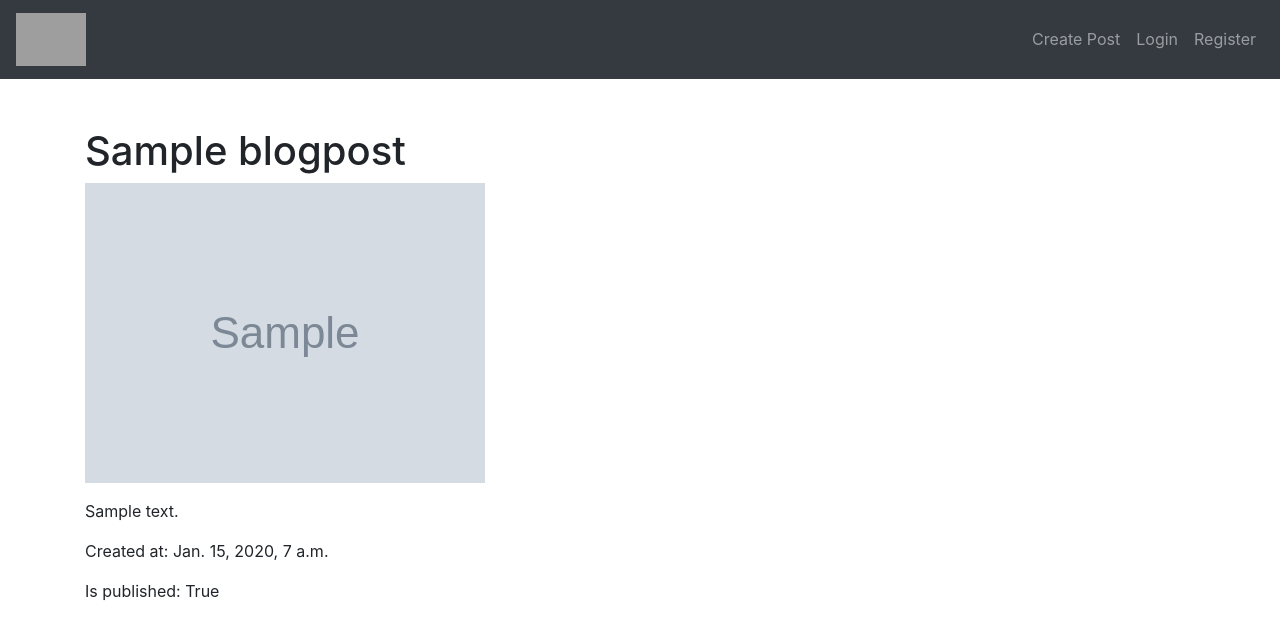
After one commit to baidyprod/Baidygram, a Django app: a page that uses templates/base.html in a window 1280 px wide. The commit adds this page. Shown: the top 640 px of the page. Run offline with Django 4.2, Linux system fonts and the light colour scheme; tables that the repository leaves empty hold one stand-in row (values such as "Sample post"); grey boxes marked "Sample" are stand-in pictures; some libraries are stand-ins or nearby versions; grey boxes are pictures that could not be loaded.

Commit message:
Commit 2 - Posts, editing etc

```diff
--- a/blog/models.py
+++ b/blog/models.py
@@ -5,20 +5,19 @@ from django.db import models
 
 class BlogUser(models.Model):
     user = models.OneToOneField(settings.AUTH_USER_MODEL, on_delete=models.CASCADE, null=True, blank=True)
-    email = models.EmailField(unique=True, null=True, blank=True)
-    bio = models.TextField()
-    avatar = models.ImageField(upload_to='avatars/')
-    website = models.URLField()
+    email = models.EmailField(unique=True, blank=True, null=True)
+    bio = models.TextField(blank=True)
+    avatar = models.ImageField(upload_to='avatars/', default='avatars/default_avatar/blank-profile-picture.png')
+    website = models.URLField(blank=True)
 
 
 class BlogPost(models.Model):
     title = models.CharField(max_length=255)
     short_description = models.TextField()
-    text = models.TextField()
+    text = models.TextField(blank=True)
     image = models.ImageField(upload_to='posts/')
     author = models.ForeignKey(settings.AUTH_USER_MODEL, on_delete=models.CASCADE)
     created_at = models.DateTimeField(auto_now_add=True)
-    is_draft = models.BooleanField(default=True)
     is_published = models.BooleanField(default=False)
 
 
--- a/blog/urls.py
+++ b/blog/urls.py
@@ -4,5 +4,7 @@ from . import views
 
 app_name = 'blog'
 urlpatterns = [
-    path('home/', views.home, name='home')
+    path('home/', views.home, name='home'),
+    path('create/', views.BlogPostCreateView.as_view(), name='create_post'),
+
 ]
--- a/blog/views.py
+++ b/blog/views.py
@@ -5,8 +5,10 @@ from django.urls import reverse_lazy
 from django.contrib.messages.views import SuccessMessageMixin
 from django.contrib.auth.mixins import LoginRequiredMixin
 from django.shortcuts import render
+from django.shortcuts import get_object_or_404
+from django.core.exceptions import PermissionDenied
 
-from .models import BlogUser
+from .models import BlogUser, BlogPost
 
 User = get_user_model()
 
@@ -27,23 +29,39 @@ class RegisterFormView(generic.FormView):
 
 class UpdateProfile(LoginRequiredMixin, SuccessMessageMixin, generic.UpdateView):
     model = BlogUser
-    fields = ["first_name", "last_name", "email", "bio", "avatar", "website"]
+    fields = ["email", "bio", "avatar", "website"]
     template_name = 'registration/update_profile.html'
     success_url = reverse_lazy("blog:home")
-    success_message = "Profile updated"
 
     def get_object(self, queryset=None):
         user = self.request.user
         return user.bloguser
 
+    def form_valid(self, form):
+        if self.request.user != self.get_object().user:
+            raise PermissionDenied("You do not have permission to update this profile.")
+        return super().form_valid(form)
 
-class UserProfile(LoginRequiredMixin, generic.DetailView):
+
+class UserProfile(generic.DetailView):
     model = BlogUser
     template_name = "registration/profile.html"
+    slug_field = 'user__username'
+    slug_url_kwarg = 'username'
 
     def get_object(self, queryset=None):
-        user = self.request.user
-        return user.bloguser
+        username = self.kwargs.get(self.slug_url_kwarg)
+        user = get_object_or_404(BlogUser, user__username=username)
+        return user
+
+    def get_context_data(self, **kwargs):
+        context = super().get_context_data(**kwargs)
+        user = self.get_object()
+        posts = BlogPost.objects.filter(author=user.user, is_published=True)
+        drafts = BlogPost.objects.filter(author=user.user, is_published=False)
+        context['posts'] = posts
+        context['drafts'] = drafts
+        return context
 
 
 def home(request):
@@ -53,3 +71,55 @@ def home(request):
     else:
         context = {'user': None}
     return render(request, 'blog/home.html', context)
+
+
+class BlogPostCreateView(LoginRequiredMixin, generic.CreateView):
+    model = BlogPost
+    template_name = 'blog/blogpost_create.html'
+    fields = ['title', 'text', 'image']
+    success_url = reverse_lazy('blog:home')
+
+    def form_valid(self, form):
+        form.instance.author = self.request.user
+        text = form.cleaned_data.get('text')
+        if text:
+            form.instance.short_description = text[:50] + '...' if len(text) > 50 else text
+        if 'publish' in self.request.POST:
+            form.instance.is_published = True
+        return super().form_valid(form)
+
+
+class BlogPostDetailView(generic.DetailView):
+    model = BlogPost
+    template_name = 'blog/blogpost_detail.html'
+    context_object_name = 'blogpost'
+
+    def get_object(self, queryset=None):
+        pk = self.kwargs.get(self.pk_url_kwarg)
+        username = self.kwargs.get('username')
+        blogpost = get_object_or_404(BlogPost, pk=pk, author__username=username)
+        return blogpost
+
+
+class BlogPostUpdateView(LoginRequiredMixin, generic.UpdateView):
+    model = BlogPost
+    fields = ['title', 'text']
+    template_name = 'blog/blogpost_update.html'
+    success_url = reverse_lazy('blog:home')
+
+    def get_object(self, queryset=None):
+        pk = self.kwargs.get(self.pk_url_kwarg)
+        username = self.kwargs.get('username')
+        blogpost = get_object_or_404(BlogPost, pk=pk, author__username=username)
+        return blogpost
+
+    def form_valid(self, form):
+        if self.request.user != self.get_object().author:
+            raise PermissionDenied("You do not have permission to update this blog post.")
+        form.instance.author = self.request.user
+        text = form.cleaned_data.get('text')
+        if text:
+            form.instance.short_description = text[:50] + '...' if len(text) > 50 else text
+        if 'publish' in self.request.POST:
+            form.instance.is_published = True
+        return super().form_valid(form)
--- a/core/settings.py
+++ b/core/settings.py
@@ -122,7 +122,7 @@ USE_TZ = True
 STATIC_URL = '/static/'
 STATICFILES_DIRS = [BASE_DIR / "static"]
 
-MEDIA_ROOT = os.path.join(BASE_DIR, 'media')
+MEDIA_ROOT = os.path.join(BASE_DIR, 'media/')
 MEDIA_URL = '/media/'
 
 # Default primary key field type
--- a/core/urls.py
+++ b/core/urls.py
@@ -17,8 +17,9 @@ Including another URLconf
 from django.conf import settings
 from django.contrib import admin
 from django.urls import include, path
+from django.conf.urls.static import static
 
-from blog.views import RegisterFormView, UpdateProfile, UserProfile
+from blog.views import RegisterFormView, UpdateProfile, UserProfile, BlogPostDetailView, BlogPostUpdateView
 
 urlpatterns = [
     path('admin/', admin.site.urls),
@@ -26,9 +27,11 @@ urlpatterns = [
     path('accounts/', include('django.contrib.auth.urls')),
     path("accounts/register/", RegisterFormView.as_view(), name="register"),
     path("accounts/update_profile/", UpdateProfile.as_view(), name="update_profile"),
-    path("accounts/profile/", UserProfile.as_view(), name="profile"),
+    path("accounts/<str:username>/", UserProfile.as_view(), name="profile"),
+    path("accounts/<str:username>/<int:pk>/", BlogPostDetailView.as_view(), name="blogpost_detail"),
+    path("accounts/<str:username>/<int:pk>/update/", BlogPostUpdateView.as_view(), name="blogpost_update"),
 
-]
+] + static(settings.MEDIA_URL, document_root=settings.MEDIA_ROOT)
 
 if settings.DEBUG:
     urlpatterns += [
--- a/templates/base.html
+++ b/templates/base.html
@@ -22,9 +22,12 @@
         </button>
         <div class="collapse navbar-collapse" id="navbarNav">
             <ul class="navbar-nav ml-auto">
+                <li class="nav-item">
+                    <a class="nav-link" href="{% url 'blog:create_post' %}">Create Post</a>
+                </li>
                 {% if user.is_authenticated %}
                     <li class="nav-item">
-                        <a class="nav-link" href="{% url 'profile' %}">Profile</a>
+                        <a class="nav-link" href="{% url 'profile' username=request.user.username %}">{{ request.user.username }}</a>
                     </li>
                     <li class="nav-item">
                         <a class="nav-link" href="{% url 'logout' %}">Logout</a>
--- /dev/null
+++ b/templates/blog/blogpost_detail.html
@@ -0,0 +1,13 @@
+{% extends 'base.html' %}
+
+{% block content %}
+  <h1>{{ object.title }}</h1>
+  <p><img src="{{ object.image.url }}" alt="{{ object.title }}" style="max-width: 50%;" /></p>
+  <p>{{ object.text }}</p>
+  <p>Created at: {{ object.created_at }}</p>
+  <p>Is published: {{ object.is_published }}</p>
+
+  {% if user.is_authenticated and user == object.author %}
+    <a href="{% url 'blogpost_update' username=request.user.username pk=object.pk %}" class="btn btn-primary">Edit Post</a>
+  {% endif %}
+{% endblock %}
--- a/templates/registration/update_profile.html
+++ b/templates/registration/update_profile.html
@@ -3,12 +3,11 @@
 {% block title %}Update profile{% endblock %}
 
 {% block content %}
-<form method="POST" class="form-group">
+<form method="POST" class="form-group" enctype="multipart/form-data">
     {% csrf_token %}
     <table>
       {{ form.as_table }}
     </table>
     <button type="submit" class="btn btn-success">Update</button>
-    <a href="{% url 'password_change' %}" class="btn btn-info">Change password</a>
 </form>
 {% endblock %}
```
Also changed, not shown: templates/blog/blogpost_create.html (added, +11 -0 lines), templates/blog/blogpost_update.html (added, +13 -0 lines), templates/registration/profile.html (+132 -6 lines), blog/migrations/0004_alter_bloguser_avatar_alter_bloguser_bio_and_more.py (added), blog/migrations/0005_alter_bloguser_avatar.py (added), blog/migrations/0006_alter_blogpost_text.py (added), blog/migrations/0007_remove_blogpost_is_draft.py (added), 1 other file.
